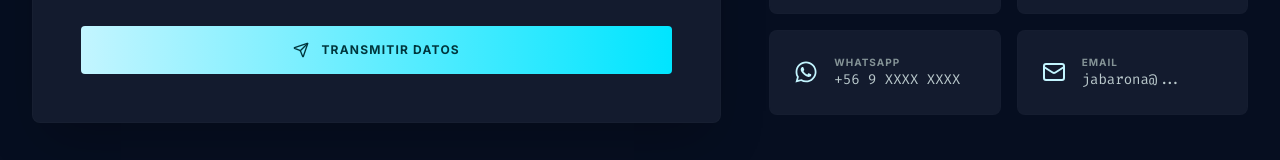
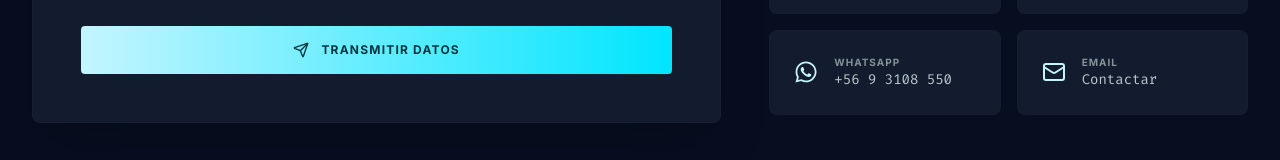
Before and after one commit to Jabarona/Portafolio_Profesional, a React (Vite) app: page / in a window 1280 px wide. Shown: the part 5705-5865 px from the top of the page. Built offline with nearby package versions, Linux system fonts and the light colour scheme.

Commit message:
Hacer tarjetas de contacto clickeables y añadir enlace de WhatsApp

```diff
--- a/src/components/Contact.tsx
+++ b/src/components/Contact.tsx
@@ -204,15 +204,18 @@ export const Contact = () => {
 
             <div className="grid grid-cols-2 gap-4">
               {[
-                { icon: Code2, label: 'GitHub', value: '/Jabarona' },
-                { icon: Briefcase, label: 'LinkedIn', value: '/in/jabarona' },
-                { icon: FaWhatsapp, label: 'WhatsApp', value: '+56 9 XXXX XXXX' },
-                { icon: Mail, label: 'Email', value: 'jabarona@...' }
+                { icon: Code2, label: 'GitHub', value: '/Jabarona', link: 'https://github.com/Jabarona' },
+                { icon: Briefcase, label: 'LinkedIn', value: '/in/jabarona', link: 'https://www.linkedin.com/in/jabarona' },
+                { icon: FaWhatsapp, label: 'WhatsApp', value: '+56 9 3108 550', link: 'https://wa.me/5693108550' },
+                { icon: Mail, label: 'Email', value: 'Contactar', link: 'mailto:jabarona@example.com' }
               ].map((social, idx) => {
                 const Icon = social.icon;
                 return (
                   <motion.a
                     key={idx}
+                    href={social.link}
+                    target="_blank"
+                    rel="noopener noreferrer"
                     whileHover={{ y: -2 }}
                     className="p-6 bg-surface-container-low rounded-xl border border-outline-variant/5 flex items-center gap-4 group transition-all hover:bg-surface-container-high hover:border-primary/20 cursor-pointer"
                   >
```
